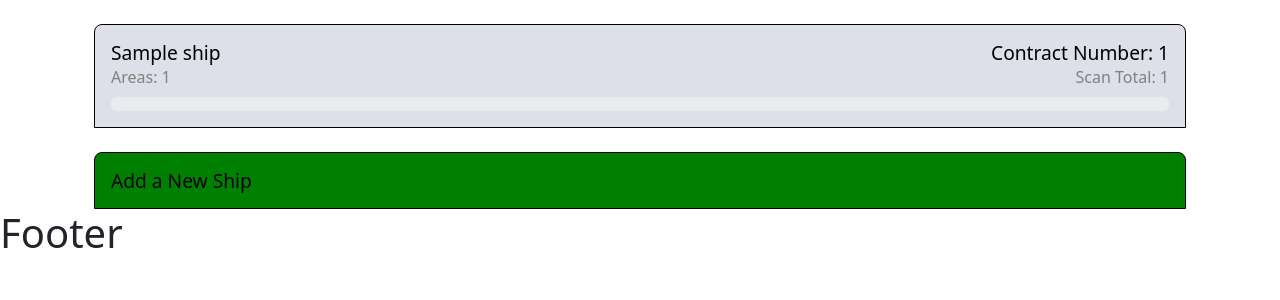
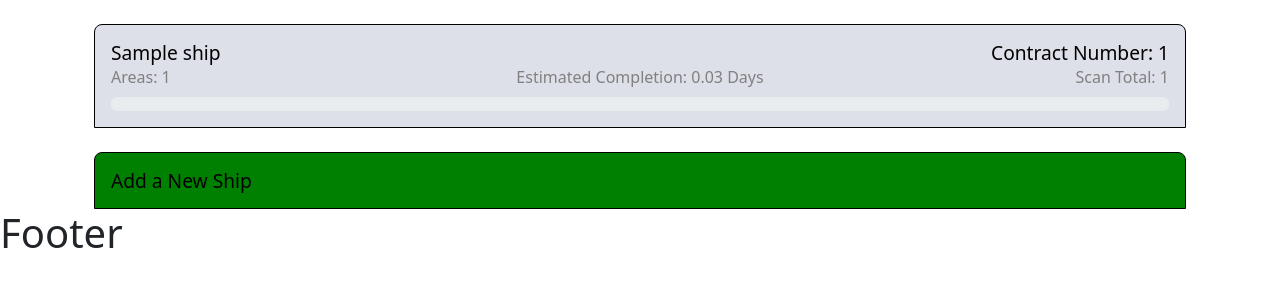
Before and after one commit to DavidHearl/scene-automation, a Django app: page / in a window 1280 px wide. Shown: the part 56-356 px from the top of the page. Run offline with Django 3.2, Linux system fonts and the light colour scheme; a user stored in the database is signed in; tables that the repository leaves empty hold one stand-in row (values such as "Sample post").

Commit message:
added styling to the area drop down

```diff
--- a/front_end/models.py
+++ b/front_end/models.py
@@ -34,7 +34,15 @@ class Ship(models.Model):
 
         return round(percentage, 1)  # Round the percentage to one decimal place
 
+    def estimated_completion(self):
+        total_scans = self.total_scans()
+        completed_percentage = self.completed_percentage()
 
+        estimated_time = total_scans * 15
+        estimated_time = estimated_time / (60 * 8)
+        estimated_time = estimated_time * -((completed_percentage / 100) - 1)
+
+        return round(estimated_time, 2)
 
     def __str__(self):
         return self.name
--- a/front_end/templates/front_end/front_end.html
+++ b/front_end/templates/front_end/front_end.html
@@ -15,6 +15,19 @@
                         <h3>Contract Number: {{ ship.contract_number }}</h3>
                     </div>
                 </div>
+                {% if user.is_authenticated %}
+                    <div class="row">
+                        <div class="col-4 text-start">
+                            <h4>Areas: {{ ship.area_set.all.count }}</h4>
+                        </div>
+                        <div class="col-4 text-center">
+                            <h4>Estimated Completion: {{ ship.estimated_completion }} Days</h4>
+                        </div>
+                        <div class="col-4 text-end">
+                            <h4>Scan Total: {{ ship.total_scans }}</h4>
+                        </div>
+                    </div>
+                {% else %}
                     <div class="row">
                         <div class="col-6 text-start">
                             <h4>Areas: {{ ship.area_set.all.count }}</h4>
@@ -23,46 +36,63 @@
                             <h4>Scan Total: {{ ship.total_scans }}</h4>
                         </div>
                     </div>
+                {% endif %}
                 <div class="progress">
-                    <div class="progress-bar" role="progressbar" style="width: {{ ship.completed_percentage }}%;" aria-valuenow="{{ ship.completed_percentage }}" aria-valuemin="0" aria-valuemax="100">{{ ship.completed_percentage }}%</div>
+                    <div class="progress-bar bg-success" role="progressbar" style="width: {{ ship.completed_percentage }}%;" aria-valuenow="{{ ship.completed_percentage }}" aria-valuemin="0" aria-valuemax="100">{{ ship.completed_percentage }}%</div>
                 </div>
             </button>
 
             <div class="collapse" id="collapse{{ forloop.counter }}">
                 <div class="card card-body card-expand">
+                    <div class="row">
+                        <div class="col-3"><h5 class="process-heading text-center">Area</h5></div>
+                        <div class="col-1 process-status"><h5 class="process-heading text-center"># Scans</h5></div>
+                        <div class="col-1 process-status"><h5 class="process-heading text-center">Imported</h5></div>
+                        <div class="col-1 process-status"><h5 class="process-heading text-center">Processed</h5></div>
+                        <div class="col-1 process-status"><h5 class="process-heading text-center">Registered</h5></div>
+                        <div class="col-1 process-status"><h5 class="process-heading text-center">Aligned</h5></div>
+                        <div class="col-1 process-status"><h5 class="process-heading text-center">Cleaned</h5></div>
+                        <div class="col-1 process-status"><h5 class="process-heading text-center">Point Cloud</h5></div>
+                        <div class="col-1 process-status"><h5 class="process-heading text-center">Exported</h5></div>
+                        <div class="col-1 process-status"><h5 class="process-heading text-center">Uploaded</h5></div>
+                    </div>
                     {% for area in ship.area_set.all|dictsort:"area_name" %}
+
                         <div class="row">
                             <div class="col-3"><p class="area-title">{{ area.area_name }}</p></div>
-                            <div class="col-1 process-status"><span>{{ area.scans }}</span></div>
-                            <div class="col-1 process-status"><span>{{ area.imported }}</span></div>
-                            <div class="col-1 process-status"><span>{{ area.processed }}</span></div>
-                            <div class="col-1 process-status"><span>{{ area.registered }}</span></div>
-                            <div class="col-1 process-status"><span>{{ area.aligned }}</span></div>
-                            <div class="col-1 process-status"><span>{{ area.cleaned }}</span></div>
-                            <div class="col-1 process-status"><span>{{ area.point_cloud }}</span></div>
-                            <div class="col-1 process-status"><span>{{ area.exported }}</span></div>
-                            <div class="col-1 process-status"><span>{{ area.uploaded }}</span></div>
+                            <div class="col-1 process-status text-center"><p class="area-title">{{ area.scans }}</p></div>
+                            <div class="col-1 process-status text-center"><p class="status-box">{{ area.imported }}</p></div>
+                            <div class="col-1 process-status text-center"><p class="status-box">{{ area.processed }}</p></div>
+                            <div class="col-1 process-status text-center"><p class="status-box">{{ area.registered }}</p></div>
+                            <div class="col-1 process-status text-center"><p class="status-box">{{ area.aligned }}</p></div>
+                            <div class="col-1 process-status text-center"><p class="status-box">{{ area.cleaned }}</p></div>
+                            <div class="col-1 process-status text-center"><p class="status-box">{{ area.point_cloud }}</p></div>
+                            <div class="col-1 process-status text-center"><p class="status-box">{{ area.exported }}</p></div>
+                            <div class="col-1 process-status text-center"><p class="status-box">{{ area.uploaded }}</p></div>
                         </div>
                     {% endfor %}
+                    {% if user.is_authenticated %}
+                        <hr>
                         <form method="post">
                             {% csrf_token %}
                             <input type="hidden" name="ship" value="{{ ship.id }}">
                                 <div class="row">
-                                <div class="col-3">{{ area_form.area_name }}</div>
-                                <div class="col-1">{{ area_form.scans }}</div>
-                                <div class="col-1">{{ area_form.imported }}</div>
-                                <div class="col-1">{{ area_form.processed }}</div>
-                                <div class="col-1">{{ area_form.registered }}</div>
-                                <div class="col-1">{{ area_form.aligned }}</div>
-                                <div class="col-1">{{ area_form.cleaned }}</div>
-                                <div class="col-1">{{ area_form.point_cloud }}</div>
-                                <div class="col-1">{{ area_form.exported }}</div>
-                                <div class="col-1">{{ area_form.uploaded }}</div>
+                                    <div class="col-3 area-form">{{ area_form.area_name }}</div>
+                                    <div class="col-1 area-form">{{ area_form.scans }}</div>
+                                    <div class="col-1 area-form">{{ area_form.imported }}</div>
+                                    <div class="col-1 area-form">{{ area_form.processed }}</div>
+                                    <div class="col-1 area-form">{{ area_form.registered }}</div>
+                                    <div class="col-1 area-form">{{ area_form.aligned }}</div>
+                                    <div class="col-1 area-form">{{ area_form.cleaned }}</div>
+                                    <div class="col-1 area-form">{{ area_form.point_cloud }}</div>
+                                    <div class="col-1 area-form">{{ area_form.exported }}</div>
+                                    <div class="col-1 area-form">{{ area_form.uploaded }}</div>
                                 </div>
                             <div class="d-flex justify-content-end">
                                 <button type="submit" class="btn btn-primary">Add Area</button>
                             </div>
                         </form>
+                    {% endif %}
                 </div>
             </div>
         {% endfor %}
--- a/static/css/style.css
+++ b/static/css/style.css
@@ -87,6 +87,21 @@ h4 {
     height: 14px;
 }
 
+.process-heading {
+    font-size: 0.95rem;
+    margin-bottom: 0;
+}
+
+.process-status {
+    padding: 4px;
+}
+
+.status-box {
+    border: 1px solid gray;
+    border-radius: 4px;
+    margin-bottom: 0;
+}
+
 /* Forms */
 .form-button {
     background-color: green;
@@ -99,3 +114,7 @@ h4 {
     border-bottom-left-radius: 8px;
     border-bottom-right-radius: 8px;
 }
+
+.area-form {
+    padding: 4px;
+}
```
Lines whose indentation alone changed are shown as unchanged.
